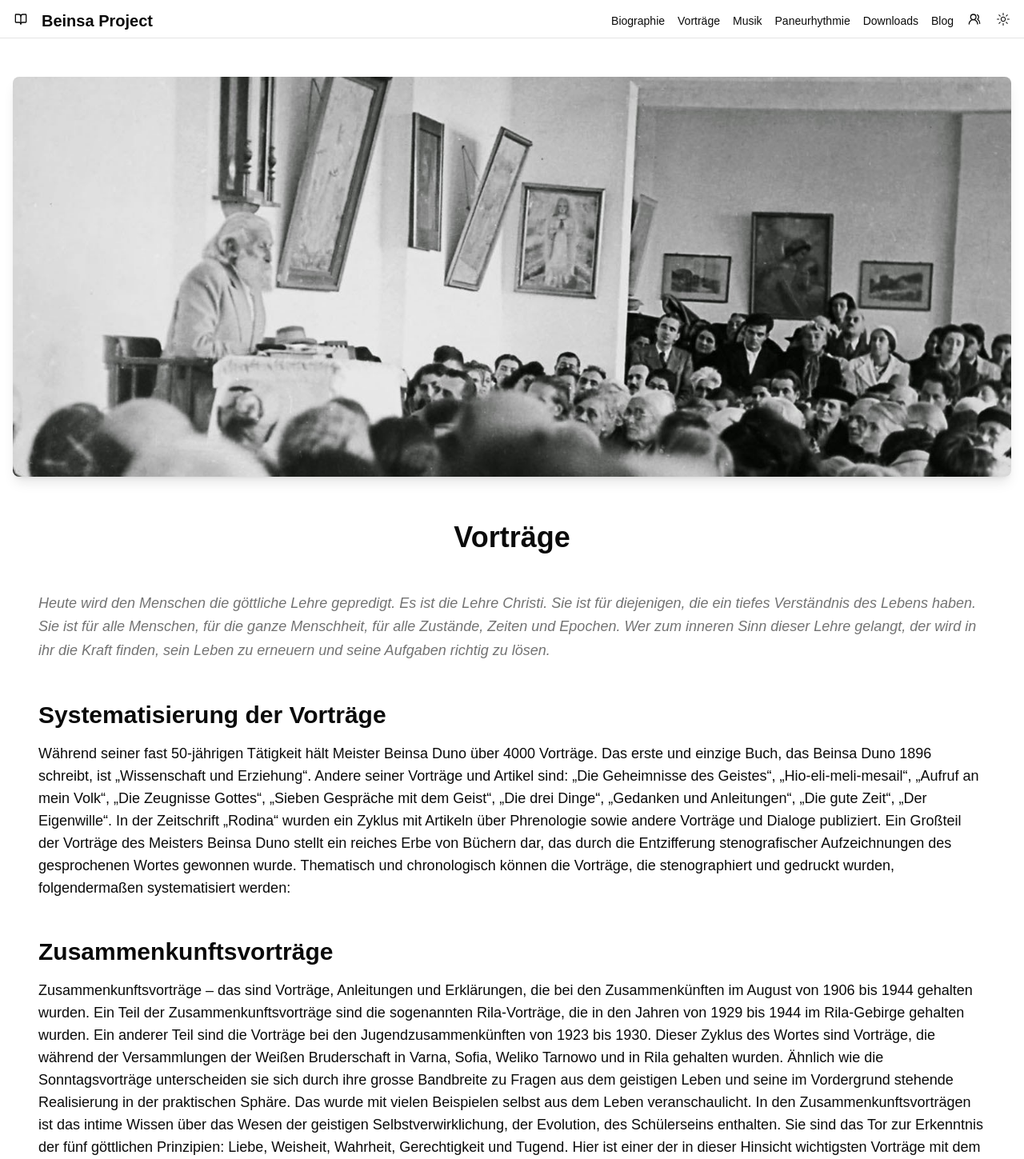
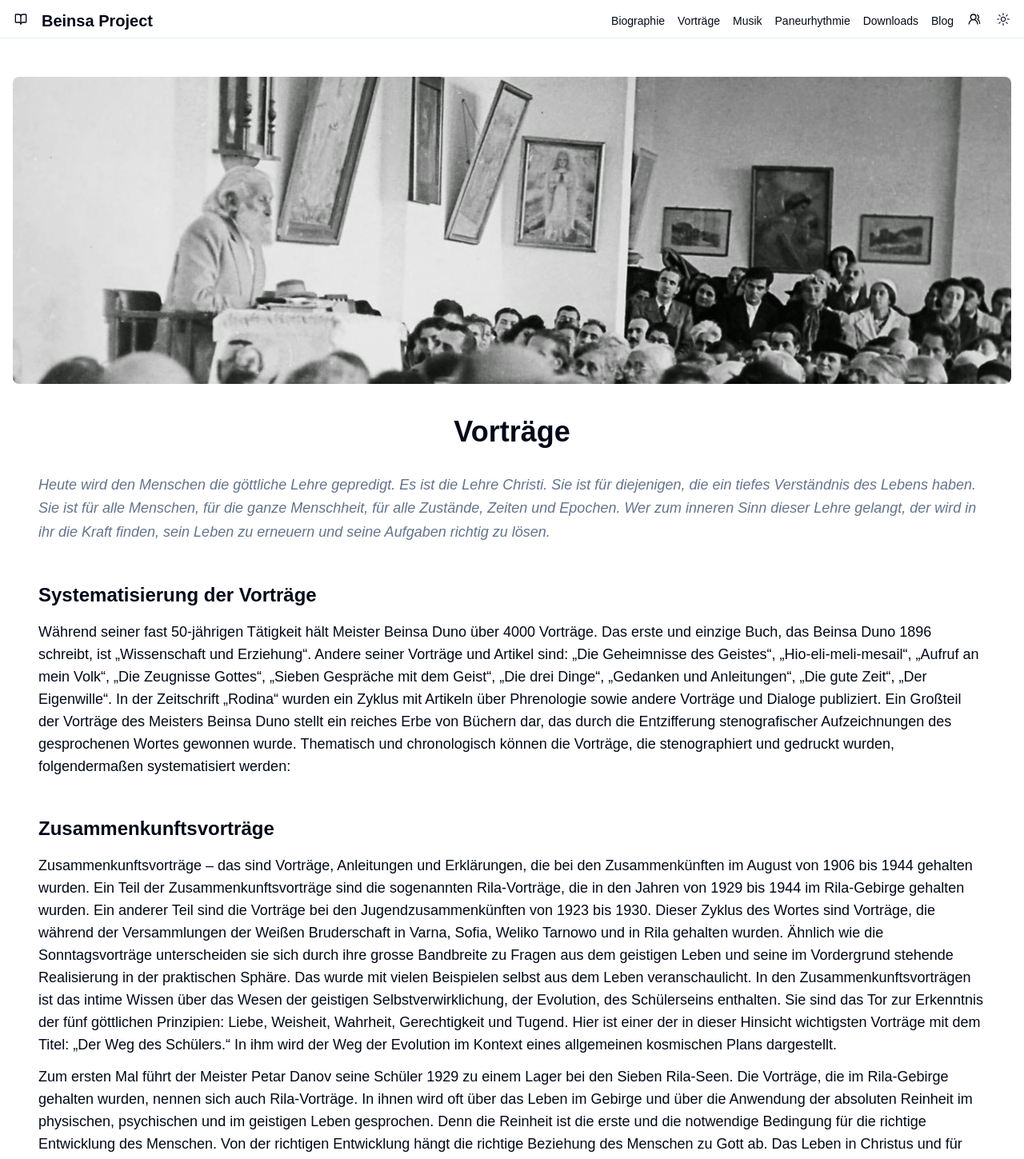
Before and after one commit to mkireva/beinsa-project, a Next.js app: page /lectures in a window 1280 px wide. Shown: the top 1449 px of the page at 80% size. Built offline with nearby package versions, Linux system fonts and the light colour scheme.

Commit message:
fix: lectures

```diff
--- a/src/app/(rs)/downloads/page.tsx
+++ b/src/app/(rs)/downloads/page.tsx
@@ -2,11 +2,11 @@
     title: "Downloads",
   };
 
-  export default function Downlaods() {
+  export default function Downloads() {
     return (
       <div className="flex flex-col items-center justify-center gap-4 py-20">
         <h1 className="text-4xl font-bold">Downloads</h1>
-        <p className="text-lg">This is the home page.</p>
+        <p className="text-lg">Die Seite ist im Aufbau.</p>
       </div>
     );
   }
--- a/src/app/(rs)/lectures/ScrollText.tsx
+++ b/src/app/(rs)/lectures/ScrollText.tsx
@@ -62,7 +62,7 @@
         </p>
       </SmoothScrollText>
       <SmoothScrollText>
-        <h2 className="text-3xl font-bold mb-4">
+        <h2 className="text-2xl font-bold mb-4">
           Systematisierung der Vorträge
         </h2>
         <p className="text-lg">
@@ -82,7 +82,7 @@
         </p>
       </SmoothScrollText>
       <SmoothScrollText>
-        <h2 className="text-3xl font-bold mb-4">Zusammenkunftsvorträge</h2>
+        <h2 className="text-2xl font-bold mb-4">Zusammenkunftsvorträge</h2>
         <p className="text-lg">
           Zusammenkunftsvorträge – das sind Vorträge, Anleitungen und
           Erklärungen, die bei den Zusammenkünften im August von 1906 bis 1944
@@ -121,7 +121,7 @@
         </p>
       </SmoothScrollText>
       <SmoothScrollText>
-        <h2 className="text-3xl font-bold mb-4">Sonntagsvorträge</h2>
+        <h2 className="text-2xl font-bold mb-4">Sonntagsvorträge</h2>
         <p className="text-lg">
           Die Sonntagsvorträge wurden vor einem breiten und heterogenen Publikum
           von 1914 bis 1944 gehalten. Sie bauen auf der Exegese biblischer Texte
@@ -153,7 +153,7 @@
         </p>
       </SmoothScrollText>
       <SmoothScrollText>
-        <h2 className="text-3xl font-bold mb-4">Donnerstagsvorträge</h2>
+        <h2 className="text-2xl font-bold mb-4">Donnerstagsvorträge</h2>
         <p className="text-lg">
           Die Donnerstagsvorträge – „Die große Mutter“ sind Vorträge, die vor
           Ehefrauen, Müttern, Lehrerinnen und Erzieherinnen gehalten wurden,
@@ -170,7 +170,7 @@
         </p>
       </SmoothScrollText>
       <SmoothScrollText>
-        <h2 className="text-3xl font-bold mb-4">Allgemeine Okkultklasse</h2>
+        <h2 className="text-2xl font-bold mb-4">Allgemeine Okkultklasse</h2>
         <p className="text-lg">
           Die Allgemeine Okkultklasse umfasst 31 Serien von 1922 bis 1944. Es
           werden Themen, Übungen und Aufgaben gegeben. 1922 eröffnet Meister
@@ -197,7 +197,7 @@
         </p>
       </SmoothScrollText>
       <SmoothScrollText>
-        <h2 className="text-3xl font-bold mb-4">Jugendokkultklasse</h2>
+        <h2 className="text-2xl font-bold mb-4">Jugendokkultklasse</h2>
         <p className="text-lg">
           Die Jugendokkultklasse wurde von 1922 bis einschließlich 1944 jeden
           Freitag im Laufe von 22 Jahren gehalten. In der Schule des Meisters
@@ -228,7 +228,7 @@
         </p>
       </SmoothScrollText>
       <SmoothScrollText>
-        <h2 className="text-3xl font-bold mb-4">Morgenwort</h2>
+        <h2 className="text-2xl font-bold mb-4">Morgenwort</h2>
         <p className="text-lg">
           Am 21. September 1930 beginnt der Meister sonntags das Morgenwort zu
           halten. Das Morgenwort ist ein Teil des Wortes, das auch sonntags aber
@@ -243,7 +243,7 @@
         </p>
       </SmoothScrollText>
       <SmoothScrollText>
-        <h2 className="text-3xl font-bold mb-4">Außerodernliche Vorträge</h2>
+        <h2 className="text-2xl font-bold mb-4">Außerodernliche Vorträge</h2>
         <p className="text-lg">
           Die außerordentlichen Vorträge wurden bei besonderen Anlässen
           gehalten: an Neujahr, am 22. März, am 22. September, bei allgemeinen
@@ -257,7 +257,7 @@
         </p>
       </SmoothScrollText>
       <SmoothScrollText>
-        <h2 className="text-3xl font-bold mb-4">Testament der Liebe</h2>
+        <h2 className="text-2xl font-bold mb-4">Testament der Liebe</h2>
         <p className="text-lg">
           Die Vorträge „Das Testament der Liebe“, die in drei Bänden publiziert
           wurden, sind das letzte Wort des Meisters. Sie wurden im Dorf
--- a/src/app/(rs)/lectures/page.tsx
+++ b/src/app/(rs)/lectures/page.tsx
@@ -1,4 +1,3 @@
-import { cn } from "@/lib/utils";
 import Image from "next/image";
 import ScrollText from "./ScrollText";
 
@@ -8,30 +7,20 @@
 
 export default function Lectures() {
   return (
-    <div className="flex flex-col items-center justify-center gap-4 py-10">
-      <div className="w-full h-200 rounded-lg items-center justify-center">
-        <div
-          className={cn(
-            "group relative overflow-hidden rounded-lg h-[500px]",
-            "shadow-lg transition-all duration-500"
-          )}
-        >
-          <div className="absolute inset-0">
+    <div className="flex flex-col items-center justify-center py-10">
+      <div className="w-full rounded-lg items-center justify-center">
+        <div className="w-auto h-96 relative ">
           <Image
             loading={"lazy"}
             fill
-              sizes="auto"
             src={"/images/salona.jpg"}
             alt={"Beisa Duno"}
-              className="w-full h-auto object-cover transition-transform duration-500 group-hover:scale-110 md:w-full md:h-full"
+            className="rounded-lg object-cover transition-transform duration-500 group-hover:scale-110"
           />
-            <div className="absolute inset-0 bg-gradient-to-t from-black/20 to-transparent opacity-0 group-hover:opacity-100 transition-opacity duration-500" />
-          </div>
         </div>
       </div>
       <h1 className="text-4xl font-bold mt-10">Vorträge</h1>
-
-      <div>
+      <div className="">
         <ScrollText />
       </div>
     </div>
--- a/src/app/globals.css
+++ b/src/app/globals.css
@@ -4,58 +4,59 @@
 
 body {
   font-family: Arial, Helvetica, sans-serif;
+  overflow-x: hidden;
 }
+
 
 @layer base {
   :root {
-    --shadcn-bg-base: #f0efea;
     --background: 0 0% 100%;
-    --foreground: 0 0% 3.9%;
+    --foreground: 222.2 84% 4.9%;
     --card: 0 0% 100%;
-    --card-foreground: 0 0% 3.9%;
+    --card-foreground: 222.2 84% 4.9%;
     --popover: 0 0% 100%;
-    --popover-foreground: 0 0% 3.9%;
-    --primary: 0 0% 9%;
-    --primary-foreground: 0 0% 98%;
-    --secondary: 0 0% 96.1%;
-    --secondary-foreground: 0 0% 9%;
-    --muted: 0 0% 96.1%;
-    --muted-foreground: 0 0% 45.1%;
-    --accent: 0 0% 96.1%;
-    --accent-foreground: 0 0% 9%;
+    --popover-foreground: 222.2 84% 4.9%;
+    --primary: 221.2 83.2% 53.3%;
+    --primary-foreground: 210 40% 98%;
+    --secondary: 210 40% 96.1%;
+    --secondary-foreground: 222.2 47.4% 11.2%;
+    --muted: 210 40% 96.1%;
+    --muted-foreground: 215.4 16.3% 46.9%;
+    --accent: 210 40% 96.1%;
+    --accent-foreground: 222.2 47.4% 11.2%;
     --destructive: 0 84.2% 60.2%;
-    --destructive-foreground: 0 0% 98%;
-    --border: 0 0% 89.8%;
-    --input: 0 0% 89.8%;
-    --ring: 0 0% 3.9%;
+    --destructive-foreground: 210 40% 98%;
+    --border: 214.3 31.8% 91.4%;
+    --input: 214.3 31.8% 91.4%;
+    --ring: 221.2 83.2% 53.3%;
+    --radius: 0.5rem;
     --chart-1: 12 76% 61%;
     --chart-2: 173 58% 39%;
     --chart-3: 197 37% 24%;
     --chart-4: 43 74% 66%;
     --chart-5: 27 87% 67%;
-    --radius: 0.5rem;
+  }
 
-  }
   .dark {
-    --background: 0 0% 3.9%;
-    --foreground: 0 0% 98%;
-    --card: 0 0% 3.9%;
-    --card-foreground: 0 0% 98%;
-    --popover: 0 0% 3.9%;
-    --popover-foreground: 0 0% 98%;
-    --primary: 0 0% 98%;
-    --primary-foreground: 0 0% 9%;
-    --secondary: 0 0% 14.9%;
-    --secondary-foreground: 0 0% 98%;
-    --muted: 0 0% 14.9%;
-    --muted-foreground: 0 0% 63.9%;
-    --accent: 0 0% 14.9%;
-    --accent-foreground: 0 0% 98%;
+    --background: 222.2 84% 4.9%;
+    --foreground: 210 40% 98%;
+    --card: 222.2 84% 4.9%;
+    --card-foreground: 210 40% 98%;
+    --popover: 222.2 84% 4.9%;
+    --popover-foreground: 210 40% 98%;
+    --primary: 217.2 91.2% 59.8%;
+    --primary-foreground: 222.2 47.4% 11.2%;
+    --secondary: 217.2 32.6% 17.5%;
+    --secondary-foreground: 210 40% 98%;
+    --muted: 217.2 32.6% 17.5%;
+    --muted-foreground: 215 20.2% 65.1%;
+    --accent: 217.2 32.6% 17.5%;
+    --accent-foreground: 210 40% 98%;
     --destructive: 0 62.8% 30.6%;
-    --destructive-foreground: 0 0% 98%;
-    --border: 0 0% 14.9%;
-    --input: 0 0% 14.9%;
-    --ring: 0 0% 83.1%;
+    --destructive-foreground: 210 40% 98%;
+    --border: 217.2 32.6% 17.5%;
+    --input: 217.2 32.6% 17.5%;
+    --ring: 224.3 76.3% 48%;
     --chart-1: 220 70% 50%;
     --chart-2: 160 60% 45%;
     --chart-3: 30 80% 55%;
@@ -70,6 +71,7 @@
   }
   body {
     @apply bg-background text-foreground;
+
   }
 }
 
--- a/src/app/page.tsx
+++ b/src/app/page.tsx
@@ -8,6 +8,7 @@
         <div className="flex flex-col gap-6 p-12 items-center rounded-xl bg-sky-700/80 w-2/3 sm:max-w-3/4 mx-auto text-white sm:text-2xl">
           <h1 className="text-4xl font-bold">Beinsa Projekt</h1>
           <p className="text-md">Vorträge und mehr von Beinsa Duno</p>
+          <p className="text-md">Die Seite befindet sich noch in der Entwicklung.</p>
           <Link href="./home" >
           <Button className="text-xl w-40 font-bold text-white bg-sky-800 items-center hover:bg-sky-900" >Zum Projekt</Button>
           </Link>
```
Lines whose indentation alone changed are shown as unchanged.
